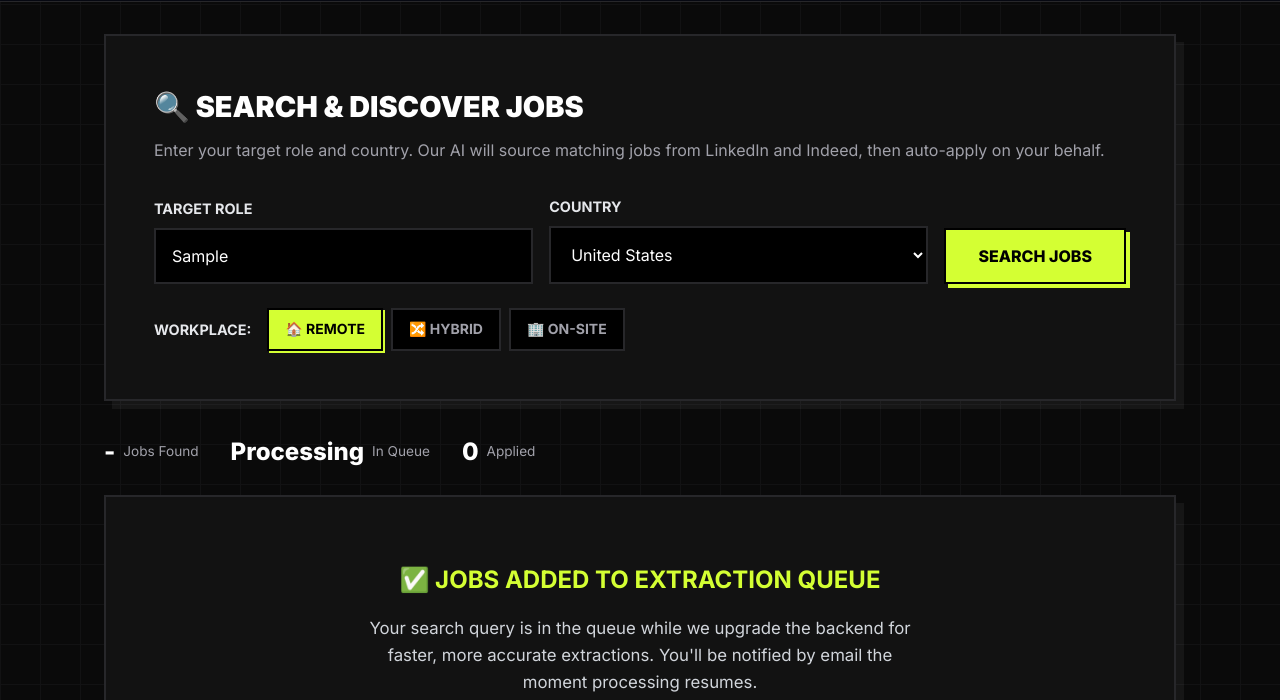
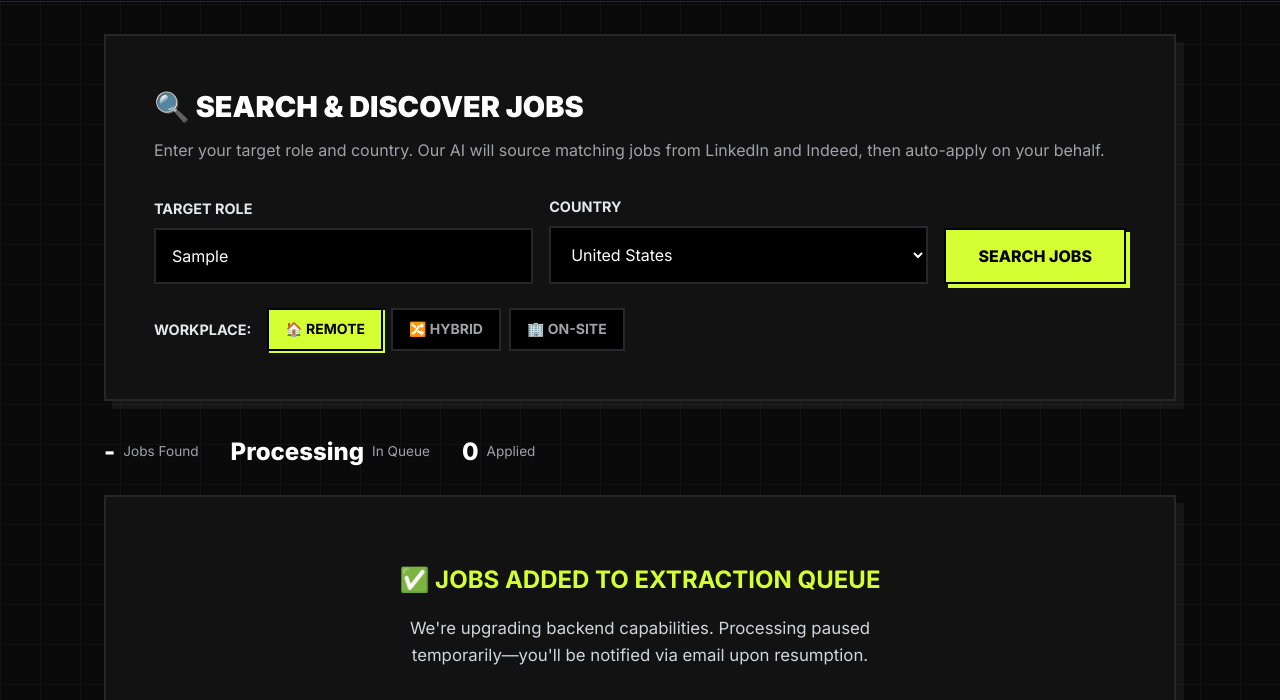
Before and after one commit to Silobus4040/auto-apply-beta, a plain HTML site: page dashboard.html in a window 1280 px wide. Both pictures are taken after typing "Sample" into the empty fields and a click on the button "SEARCH JOBS". Shown: the part 76-776 px from the top of the page. Drawn offline with Linux system fonts and the light colour scheme; no server answers.

Commit message:
Update queue message text to shorter version

```diff
--- a/dashboard.html
+++ b/dashboard.html
@@ -317,7 +317,7 @@
                 container.innerHTML = `
                     <div class="job-card" style="text-align:center; padding:4rem 2rem;">
                         <h3 style="color:var(--primary); font-size:1.5rem; margin-bottom:1rem; text-transform:uppercase;">✅ Jobs Added to Extraction Queue</h3>
-                        <p style="color:#D1D5DB; max-width:550px; margin:0 auto 2rem; font-size:1.05rem;">Your search query is in the queue while we upgrade the backend for faster, more accurate extractions. You'll be notified by email the moment processing resumes.</p>
+                        <p style="color:#D1D5DB; max-width:550px; margin:0 auto 2rem; font-size:1.05rem;">We're upgrading backend capabilities. Processing paused temporarily—you'll be notified via email upon resumption.</p>
                         <div class="status-pill status-queued" style="display:inline-flex; font-size:1rem; padding:0.5rem 1rem;">⏳ Processing (ETA: 2-4 hours)</div>
                     </div>
                 `;
```
